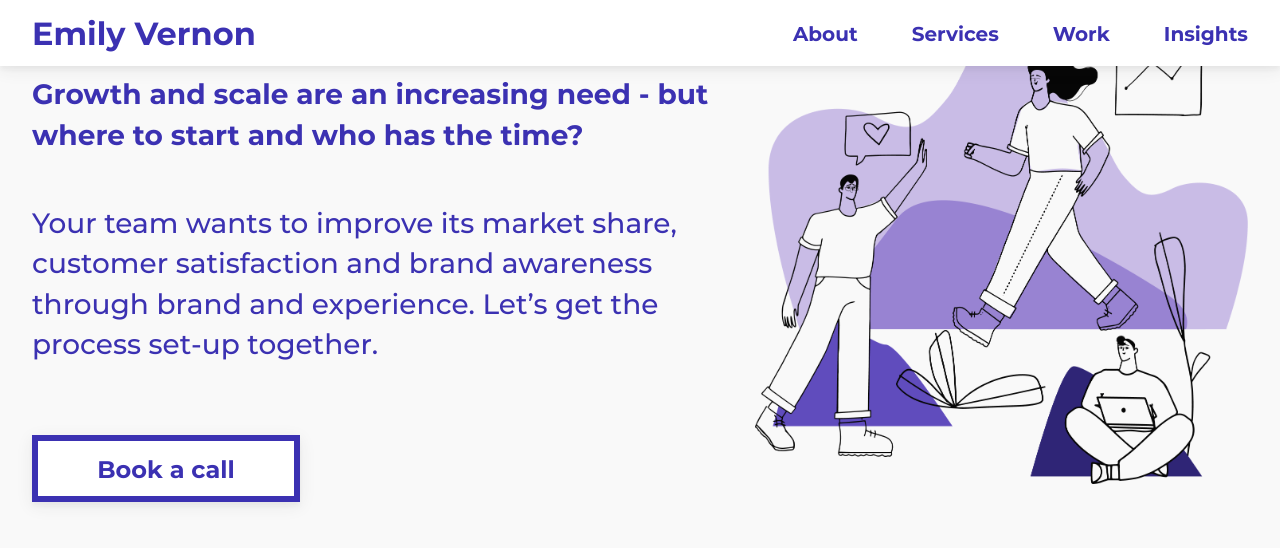
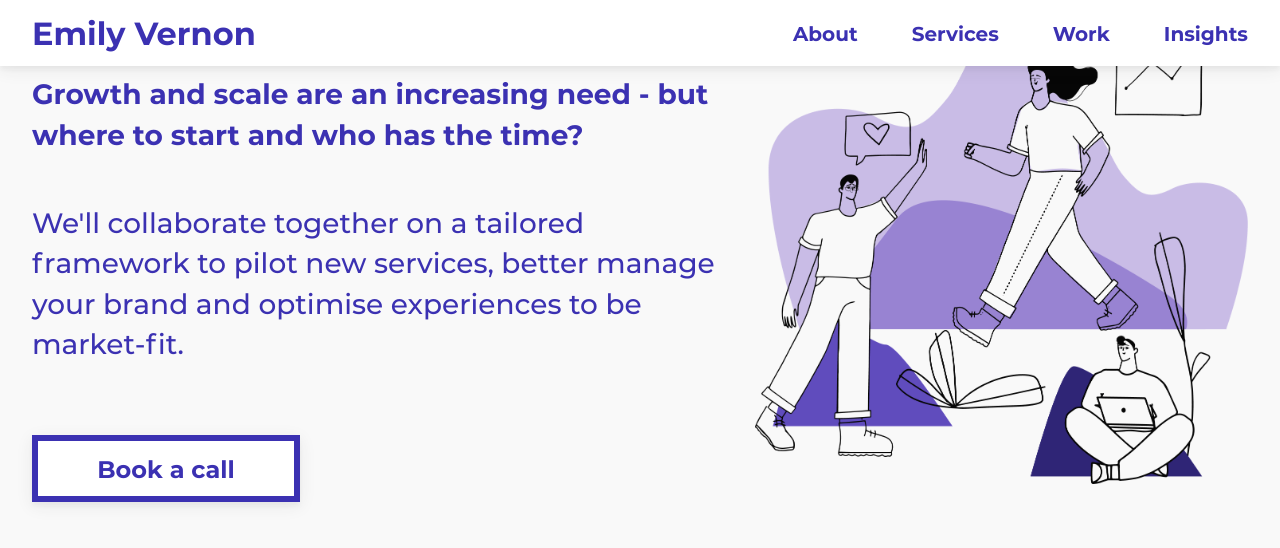
Before and after one commit to emilygv/emilyvernon.com, a Jekyll site: the page built from index.md, in a window 1280 px wide and 900 px high, scrolled down 542 px, cut to the strip 0-606 px from the top of the window. Shown: the top 548 px of the strip. Built offline with Jekyll 4.4.1, drawn with Linux system fonts in a browser that asks for light colours.

Commit message:
Update index.md

```diff
--- a/index.md
+++ b/index.md
@@ -10,7 +10,7 @@
 {% include hero_intro.html
 title= "Navigating a better way"
 subtitle= "Growth and scale are an increasing need - but where to start and who has the time?"
-description= "Your team wants to improve its market share, customer satisfaction and brand awareness through brand and experience. Let’s get the process set-up together."
+description= "We'll collaborate together on a tailored framework to pilot new services, better manage your brand and optimise experiences to be market-fit."
 class= "bg-lgrey"
 image= "/assets/images/homepage_hero.png"
 button_title= "Book a call" button_link= "https://calendly.com/emilygvernon/30min"
```
